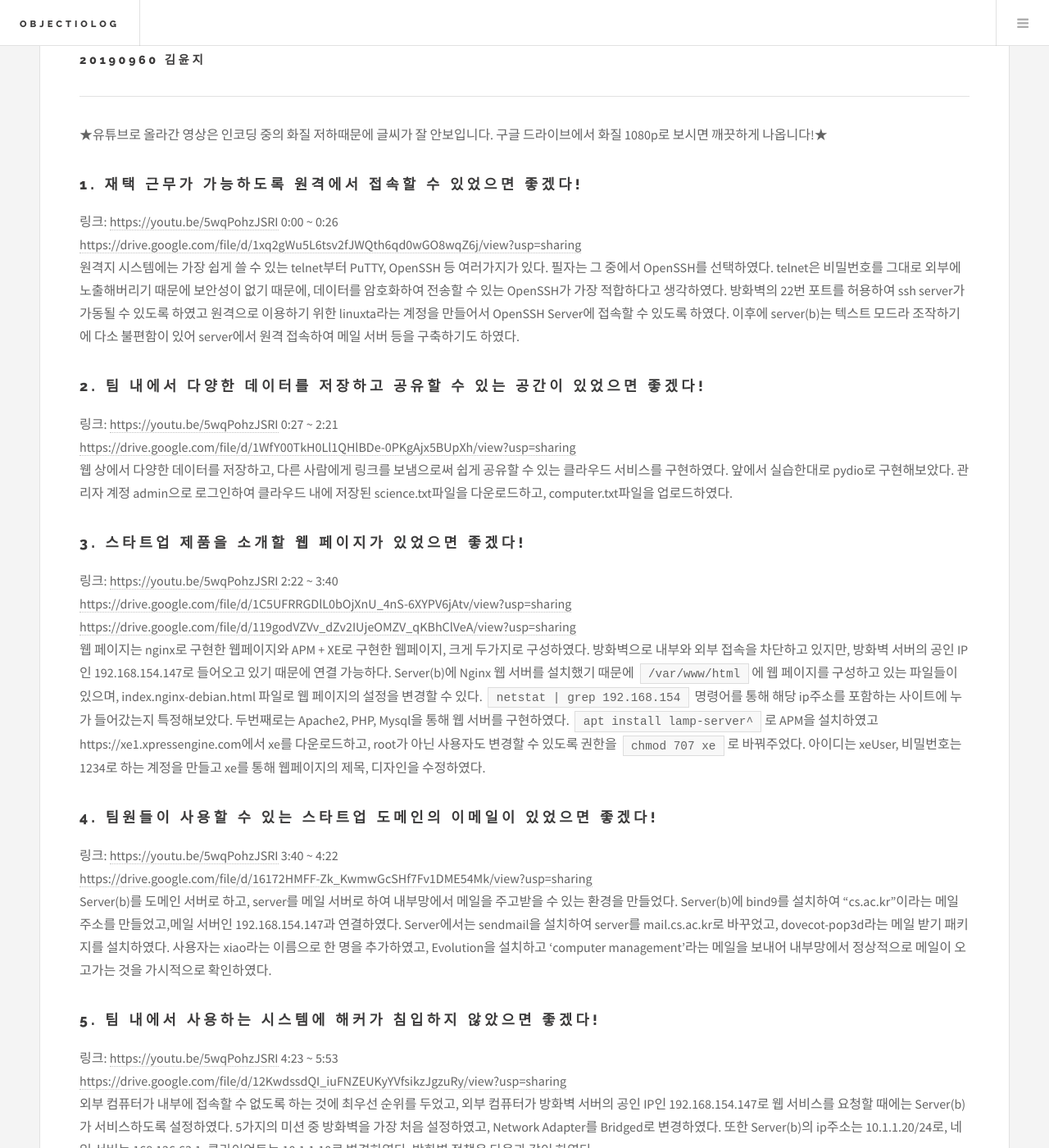
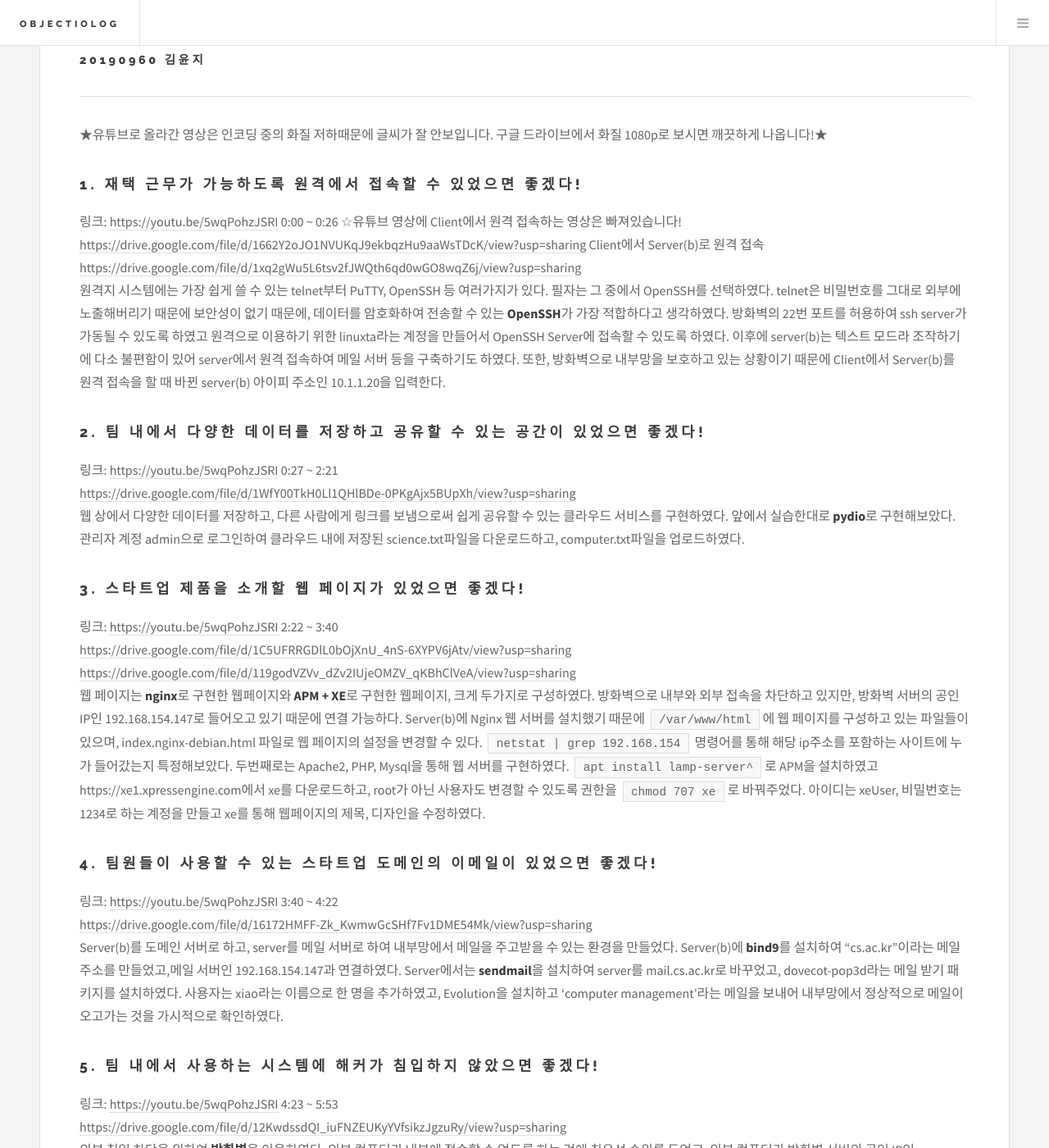
Before and after one commit to ryotaro612/Siera, a Jekyll site: the page built from _posts/2020-06-30-Final.md, in a window 1280 px wide and 1400 px high, scrolled down 1068 px. Shown: the whole window at 82% size. Built offline with Jekyll 4.4.1, drawn with Linux system fonts in a browser that asks for light colours; some of the changed text lies outside the part shown.

Commit message:
Final HW modify

````diff
--- a/_posts/2020-06-30-Final.md
+++ b/_posts/2020-06-30-Final.md
@@ -15,30 +15,31 @@ _ _ _
 ★유튜브로 올라간 영상은 인코딩 중의 화질 저하때문에 글씨가 잘 안보입니다. 구글 드라이브에서 화질 1080p로 보시면 깨끗하게 나옵니다!★
 
 ## 1. 재택 근무가 가능하도록 원격에서 접속할 수 있었으면 좋겠다!
-링크: <https://youtu.be/5wqPohzJSRI> 0:00 ~ 0:26
+링크: <https://youtu.be/5wqPohzJSRI> 0:00 ~ 0:26 ☆유튜브 영상에 Client에서 원격 접속하는 영상은 빠져있습니다!
+<https://drive.google.com/file/d/1662Y2oJO1NVUKqJ9ekbqzHu9aaWsTDcK/view?usp=sharing> Client에서 Server(b)로 원격 접속
 <https://drive.google.com/file/d/1xq2gWu5L6tsv2fJWQth6qd0wGO8wqZ6j/view?usp=sharing>
-원격지 시스템에는 가장 쉽게 쓸 수 있는 telnet부터 PuTTY, OpenSSH 등 여러가지가 있다. 필자는 그 중에서 OpenSSH를 선택하였다. telnet은 비밀번호를 그대로 외부에 노출해버리기 때문에 보안성이 없기 때문에, 데이터를 암호화하여 전송할 수 있는 OpenSSH가 가장 적합하다고 생각하였다. 방화벽의 22번 포트를 허용하여 ssh server가 가동될 수 있도록 하였고 원격으로 이용하기 위한 linuxta라는 계정을 만들어서 OpenSSH Server에 접속할 수 있도록 하였다. 이후에 server(b)는 텍스트 모드라 조작하기에 다소 불편함이 있어 server에서 원격 접속하여 메일 서버 등을 구축하기도 하였다.
+원격지 시스템에는 가장 쉽게 쓸 수 있는 telnet부터 PuTTY, OpenSSH 등 여러가지가 있다. 필자는 그 중에서 OpenSSH를 선택하였다. telnet은 비밀번호를 그대로 외부에 노출해버리기 때문에 보안성이 없기 때문에, 데이터를 암호화하여 전송할 수 있는 **OpenSSH**가 가장 적합하다고 생각하였다. 방화벽의 22번 포트를 허용하여 ssh server가 가동될 수 있도록 하였고 원격으로 이용하기 위한 linuxta라는 계정을 만들어서 OpenSSH Server에 접속할 수 있도록 하였다. 이후에 server(b)는 텍스트 모드라 조작하기에 다소 불편함이 있어 server에서 원격 접속하여 메일 서버 등을 구축하기도 하였다. 또한, 방화벽으로 내부망을 보호하고 있는 상황이기 때문에 Client에서 Server(b)를 원격 접속을 할 때 바뀐 server(b) 아이피 주소인 10.1.1.20을 입력한다.
 
 ## 2. 팀 내에서 다양한 데이터를 저장하고 공유할 수 있는 공간이 있었으면 좋겠다!
 링크: <https://youtu.be/5wqPohzJSRI> 0:27 ~ 2:21
 <https://drive.google.com/file/d/1WfY00TkH0Ll1QHlBDe-0PKgAjx5BUpXh/view?usp=sharing>
-웹 상에서 다양한 데이터를 저장하고, 다른 사람에게 링크를 보냄으로써 쉽게 공유할 수 있는 클라우드 서비스를 구현하였다. 앞에서 실습한대로 pydio로 구현해보았다. 관리자 계정 admin으로 로그인하여 클라우드 내에 저장된 science.txt파일을 다운로드하고, computer.txt파일을 업로드하였다.
+웹 상에서 다양한 데이터를 저장하고, 다른 사람에게 링크를 보냄으로써 쉽게 공유할 수 있는 클라우드 서비스를 구현하였다. 앞에서 실습한대로 **pydio**로 구현해보았다. 관리자 계정 admin으로 로그인하여 클라우드 내에 저장된 science.txt파일을 다운로드하고, computer.txt파일을 업로드하였다.
 
 ## 3. 스타트업 제품을 소개할 웹 페이지가 있었으면 좋겠다!
 링크: <https://youtu.be/5wqPohzJSRI> 2:22 ~ 3:40
 <https://drive.google.com/file/d/1C5UFRRGDlL0bOjXnU_4nS-6XYPV6jAtv/view?usp=sharing>
 <https://drive.google.com/file/d/119godVZVv_dZv2IUjeOMZV_qKBhClVeA/view?usp=sharing>
-웹 페이지는 nginx로 구현한 웹페이지와 APM + XE로 구현한 웹페이지, 크게 두가지로 구성하였다. 방화벽으로 내부와 외부 접속을 차단하고 있지만, 방화벽 서버의 공인 IP인 192.168.154.147로 들어오고 있기 때문에 연결 가능하다. Server(b)에 Nginx 웹 서버를 설치했기 때문에 `/var/www/html`에 웹 페이지를 구성하고 있는 파일들이 있으며, index.nginx-debian.html 파일로 웹 페이지의 설정을 변경할 수 있다. `netstat | grep 192.168.154` 명령어를 통해 해당 ip주소를 포함하는 사이트에 누가 들어갔는지 특정해보았다. 두번째로는 Apache2, PHP, Mysql을 통해 웹 서버를 구현하였다. `apt install lamp-server^`로 APM을 설치하였고 https://xe1.xpressengine.com에서 xe를 다운로드하고, root가 아닌 사용자도 변경할 수 있도록 권한을 `chmod 707 xe`로 바꿔주었다. 아이디는 xeUser, 비밀번호는 1234로 하는 계정을 만들고 xe를 통해 웹페이지의 제목, 디자인을 수정하였다.
+웹 페이지는 **nginx**로 구현한 웹페이지와 **APM + XE**로 구현한 웹페이지, 크게 두가지로 구성하였다. 방화벽으로 내부와 외부 접속을 차단하고 있지만, 방화벽 서버의 공인 IP인 192.168.154.147로 들어오고 있기 때문에 연결 가능하다. Server(b)에 Nginx 웹 서버를 설치했기 때문에 `/var/www/html`에 웹 페이지를 구성하고 있는 파일들이 있으며, index.nginx-debian.html 파일로 웹 페이지의 설정을 변경할 수 있다. `netstat | grep 192.168.154` 명령어를 통해 해당 ip주소를 포함하는 사이트에 누가 들어갔는지 특정해보았다. 두번째로는 Apache2, PHP, Mysql을 통해 웹 서버를 구현하였다. `apt install lamp-server^`로 APM을 설치하였고 https://xe1.xpressengine.com에서 xe를 다운로드하고, root가 아닌 사용자도 변경할 수 있도록 권한을 `chmod 707 xe`로 바꿔주었다. 아이디는 xeUser, 비밀번호는 1234로 하는 계정을 만들고 xe를 통해 웹페이지의 제목, 디자인을 수정하였다.
 
 ## 4. 팀원들이 사용할 수 있는 스타트업 도메인의 이메일이 있었으면 좋겠다!
 링크: <https://youtu.be/5wqPohzJSRI> 3:40 ~ 4:22
 <https://drive.google.com/file/d/16172HMFF-Zk_KwmwGcSHf7Fv1DME54Mk/view?usp=sharing>
-Server(b)를 도메인 서버로 하고, server를 메일 서버로 하여 내부망에서 메일을 주고받을 수 있는 환경을 만들었다. Server(b)에 bind9를 설치하여 "cs.ac.kr"이라는 메일 주소를 만들었고,메일 서버인 192.168.154.147과 연결하였다. Server에서는 sendmail을 설치하여 server를 mail.cs.ac.kr로 바꾸었고, dovecot-pop3d라는 메일 받기 패키지를 설치하였다. 사용자는 xiao라는 이름으로 한 명을 추가하였고, Evolution을 설치하고 'computer management'라는 메일을 보내어 내부망에서 정상적으로 메일이 오고가는 것을 가시적으로 확인하였다.
+Server(b)를 도메인 서버로 하고, server를 메일 서버로 하여 내부망에서 메일을 주고받을 수 있는 환경을 만들었다. Server(b)에 **bind9**를 설치하여 "cs.ac.kr"이라는 메일 주소를 만들었고,메일 서버인 192.168.154.147과 연결하였다. Server에서는 **sendmail**을 설치하여 server를 mail.cs.ac.kr로 바꾸었고, dovecot-pop3d라는 메일 받기 패키지를 설치하였다. 사용자는 xiao라는 이름으로 한 명을 추가하였고, Evolution을 설치하고 'computer management'라는 메일을 보내어 내부망에서 정상적으로 메일이 오고가는 것을 가시적으로 확인하였다.
 
 ## 5. 팀 내에서 사용하는 시스템에 해커가 침입하지 않았으면 좋겠다!
 링크: <https://youtu.be/5wqPohzJSRI> 4:23 ~ 5:53
 <https://drive.google.com/file/d/12KwdssdQI_iuFNZEUKyYVfsikzJgzuRy/view?usp=sharing>
-외부 컴퓨터가 내부에 접속할 수 없도록 하는 것에 최우선 순위를 두었고, 외부 컴퓨터가 방화벽 서버의 공인 IP인 192.168.154.147로 웹 서비스를 요청할 때에는 Server(b)가 서비스하도록 설정하였다. 5가지의 미션 중 방화벽을 가장 처음 설정하였고, Network Adapter를 Bridged로 변경하였다. 또한 Server(b)의 ip주소는 10.1.1.20/24로, 네임 서버는 168.126.63.1, 클라이언트는 10.1.1.10로 변경하였다. 방화벽 정책은 다음과 같이 하였다.
+외부 침입 차단을 위하여 **방화벽**을 이용하였다. 외부 컴퓨터가 내부에 접속할 수 없도록 하는 것에 최우선 순위를 두었고, 외부 컴퓨터가 방화벽 서버의 공인 IP인 192.168.154.147로 웹 서비스를 요청할 때에는 Server(b)가 서비스하도록 설정하였다. 5가지의 미션 중 방화벽을 가장 처음 설정하였고, Network Adapter를 Bridged로 변경하였다. 또한 Server(b)의 ip주소는 10.1.1.20/24로, 네임 서버는 168.126.63.1, 클라이언트는 10.1.1.10로 변경하였다. 방화벽 정책은 다음과 같이 하였다.
 ```
 iptables --append INPUT --in-interface ens35 --source 10.1.1.0/24 --mtch state --state NEW,ESTABLISHED --jump ACCEPT
 iptables --append OUTPUT --out-interface ens35 --destination 10.1.1.0/24 --match state --state NEW,ESTABLISHED --jump ACCEPT
````
